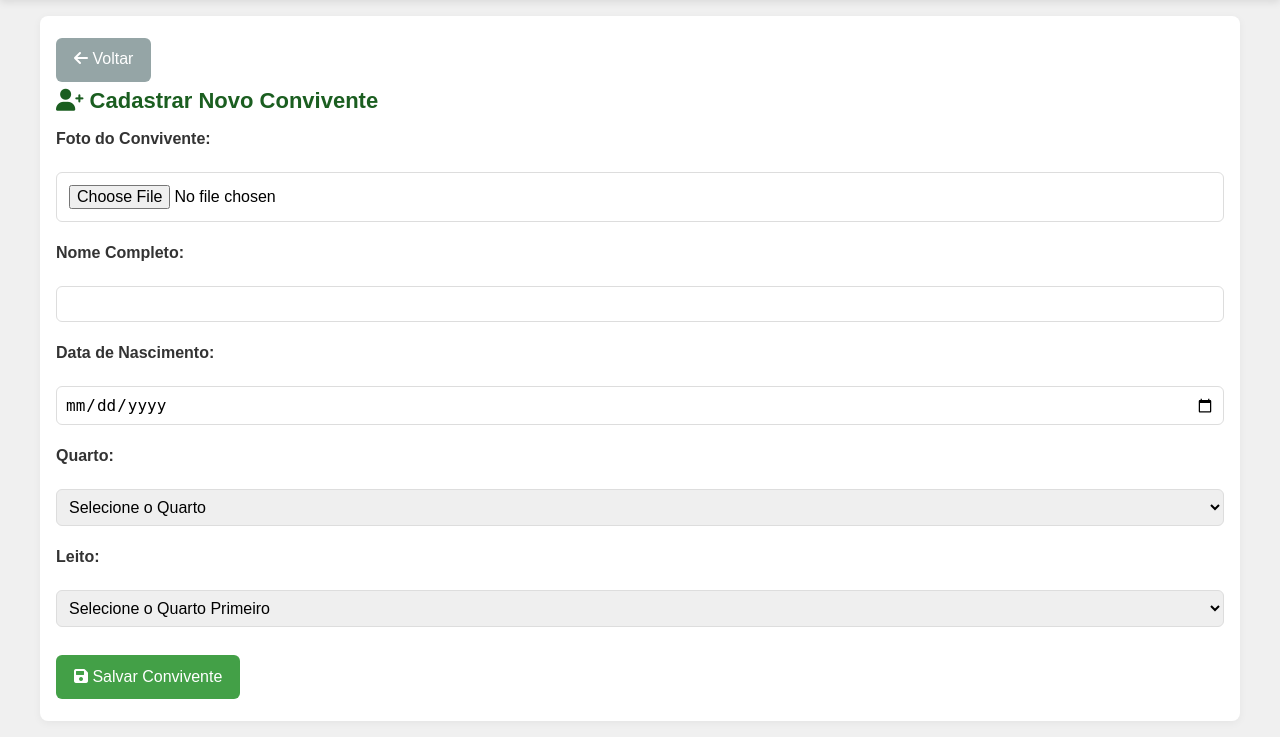
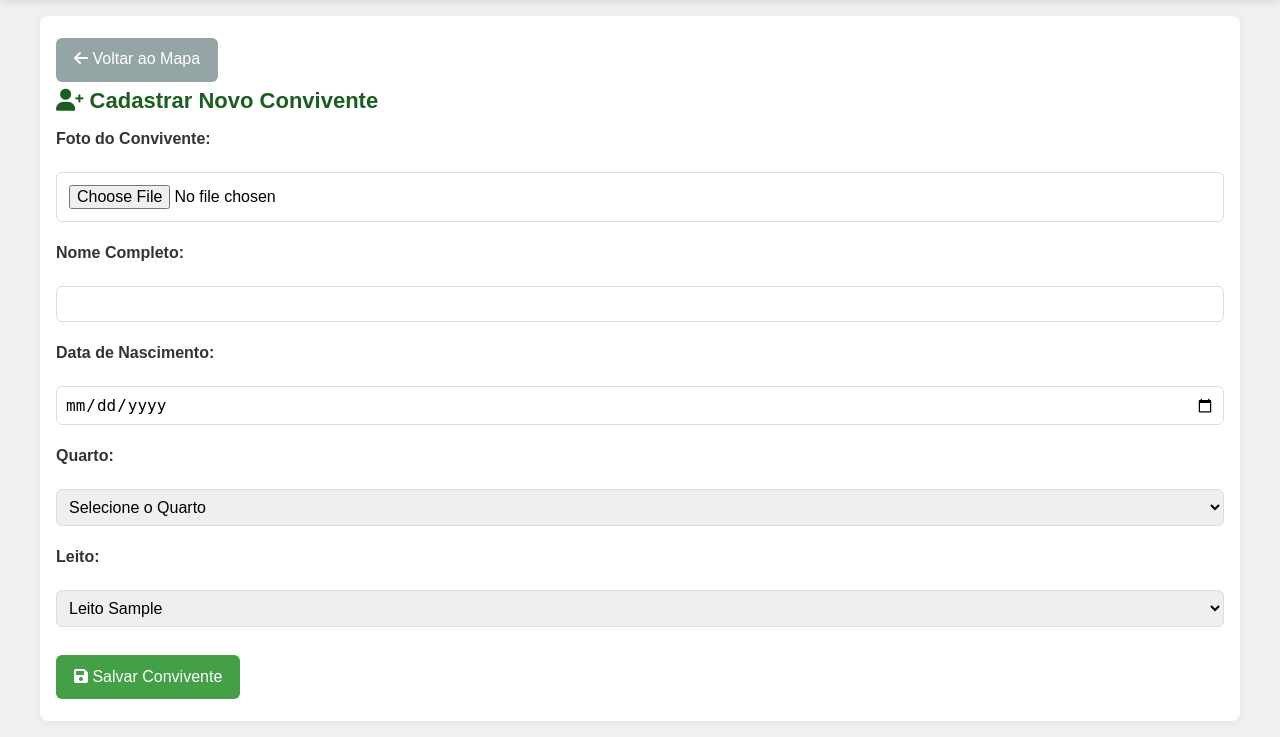
Before and after one commit to larditosotele-pixel/sisa-nuvem, a Flask app: template templates/form_convivente.html in a window 1280 px wide. Shown: the part 77-814 px from the top of the page. Run offline with Flask 3, Linux system fonts and the light colour scheme; the template is opened without the code that fills it: most values are stand-ins (such as "Sample title", 1, 10 or a date in 2020); some libraries are stand-ins or nearby versions.

Commit message:
Update form_convivente.html

```diff
--- a/templates/form_convivente.html
+++ b/templates/form_convivente.html
@@ -3,7 +3,7 @@
 {% block title %}SISA - Cadastrar Convivente{% endblock %}
 
 {% block content %}
-<a href="{{ url_for('lista_conviventes') }}" class="btn btn-voltar"><i class="fas fa-arrow-left"></i> Voltar</a>
+<a href="{{ url_for('mapa_leitos') }}" class="btn btn-voltar"><i class="fas fa-arrow-left"></i> Voltar ao Mapa</a>
 
 <h2><i class="fas fa-user-plus"></i> Cadastrar Novo Convivente</h2>
 
@@ -30,7 +30,10 @@
         <select name="quarto_id" id="quarto" required onchange="carregarLeitos()" style="width: 100%; padding: 8px;">
             <option value="">Selecione o Quarto</option>
             {% for quarto in quartos %}
-                <option value="{{ quarto.id }}">Quarto {{ quarto.numero }}</option>
+                <option value="{{ quarto.id }}"
+                    {% if quarto_pre_selecionado and quarto_pre_selecionado == quarto.id %}selected{% endif %}>
+                    Quarto {{ quarto.numero }}
+                </option>
             {% endfor %}
         </select>
     </div>
@@ -38,7 +41,11 @@
     <div style="margin-bottom: 16px;">
         <label><strong>Leito:</strong></label><br>
         <select name="leito_id" id="leito" required style="width: 100%; padding: 8px;">
-            <option value="">Selecione o Quarto Primeiro</option>
+            {% if leito_pre_selecionado %}
+                <option value="{{ leito_pre_selecionado.id }}" selected>Leito {{ leito_pre_selecionado.numero_leito }}</option>
+            {% else %}
+                <option value="">Selecione o Quarto Primeiro</option>
+            {% endif %}
         </select>
     </div>
 
@@ -65,12 +72,18 @@ function previewImage(event) {
 function carregarLeitos() {
     const quartoId = document.getElementById('quarto').value;
     const leitoSelect = document.getElementById('leito');
+
+    // Se já tem leito pré-selecionado, não recarrega
+    if({{ 'true' if leito_pre_selecionado else 'false' }} && leitoSelect.options.length > 1) {
+        return;
+    }
+
     leitoSelect.innerHTML = '<option value="">Carregando...</option>';
 
     if (quartoId) {
         fetch('/api/leitos_vagos/' + quartoId)
-          .then(response => response.json())
-          .then(data => {
+      .then(response => response.json())
+      .then(data => {
                 leitoSelect.innerHTML = '<option value="">Selecione o Leito</option>';
                 data.forEach(leito => {
                     leitoSelect.innerHTML += '<option value="' + leito.id + '">Leito ' + leito.numero_leito + '</option>';
@@ -80,5 +93,11 @@ function carregarLeitos() {
         leitoSelect.innerHTML = '<option value="">Selecione o Quarto Primeiro</option>';
     }
 }
+
+window.onload = function() {
+    {% if not leito_pre_selecionado %}
+    if(document.getElementById('quarto').value) carregarLeitos();
+    {% endif %}
+}
 </script>
 {% endblock %}
```
